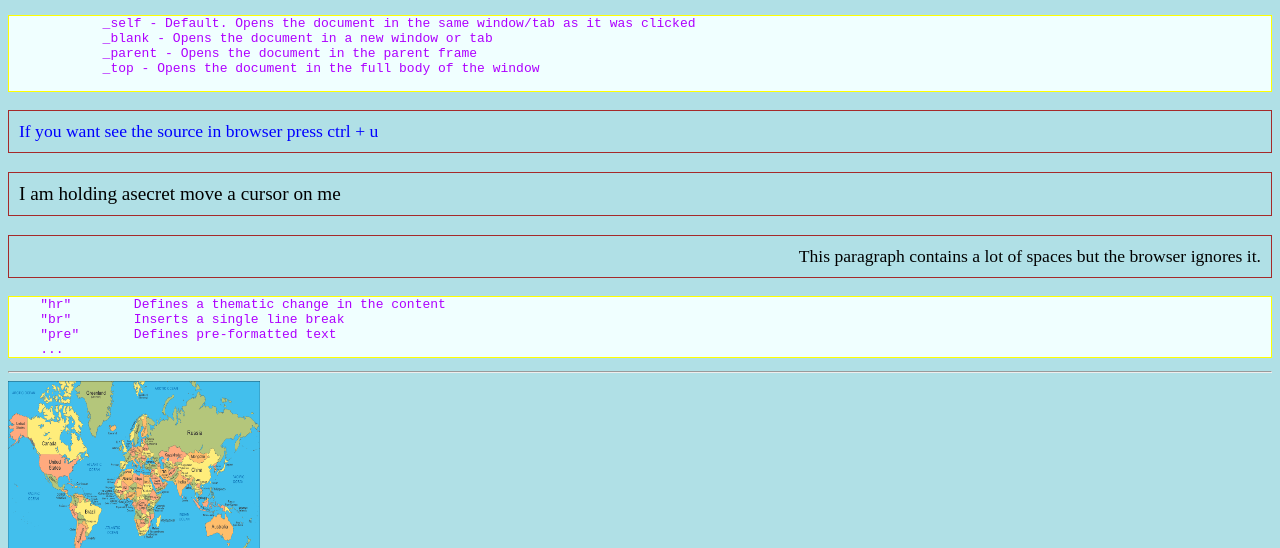
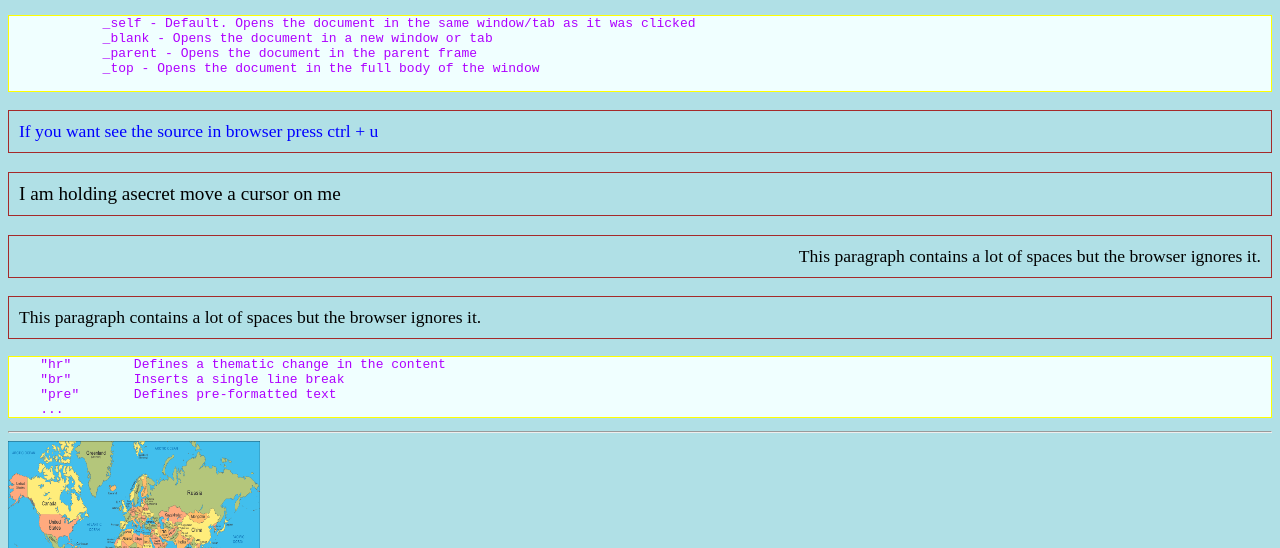
Before and after one commit to Sowmyak059/Frontend_html, a plain HTML site: page practice/practise.html in a window 1280 px wide. Shown: the part 552-1100 px from the top of the page. Drawn offline with Linux system fonts and the light colour scheme.

Commit message:
changed the Text-align format

```diff
--- a/practice/practise.html
+++ b/practice/practise.html
@@ -35,7 +35,12 @@
             but the        browser
             ignores it.
         </p>
-
+        <p style="text-align: middle;">
+            This paragraph
+            contains         a lot of spaces
+            but the        browser
+            ignores it.
+        </p>
 <pre>
     "hr"	Defines a thematic change in the content
     "br"	Inserts a single line break
```
Also changed, not shown: index.html (+1 -1 lines).
